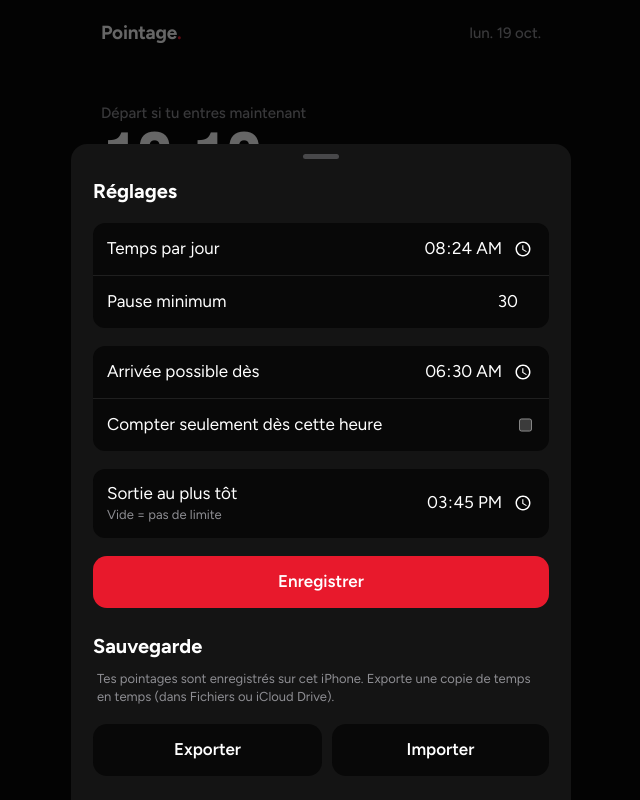
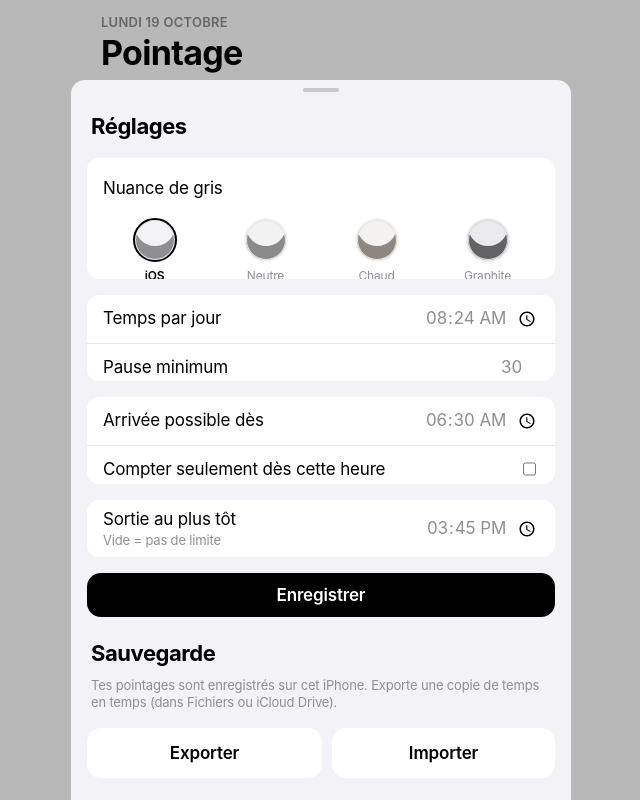
Before and after one commit to AmnizyyRS/pointage, a plain HTML site: page index.html in a window 1280 px wide. Both pictures are taken after a click on the button "Réglages". Shown: the whole page, without its empty margins (319-959 px from the left). Drawn offline with Linux system fonts and the light colour scheme.

Commit message:
Nouvelle DA : noir sur blanc façon iOS, nuances de gris au choix
Co-Authored-By: Claude Opus 5.5 <noreply@anthropic.com>
Claude-Session: https://claude.ai/code/session_01GGgVdJS4ggNRcLX2Qj3QgF

```diff
--- a/index.html
+++ b/index.html
@@ -5,136 +5,138 @@
 <meta name="viewport" content="width=device-width,initial-scale=1,viewport-fit=cover">
 <meta name="apple-mobile-web-app-capable" content="yes">
 <meta name="mobile-web-app-capable" content="yes">
-<meta name="apple-mobile-web-app-status-bar-style" content="black-translucent">
+<meta name="apple-mobile-web-app-status-bar-style" content="default">
 <meta name="apple-mobile-web-app-title" content="Pointage">
-<meta name="theme-color" content="#080808">
+<meta name="theme-color" content="#FFFFFF">
 <meta name="format-detection" content="telephone=no">
 <link rel="manifest" href="manifest.webmanifest">
 <link rel="apple-touch-icon" href="apple-touch-icon.png">
 <link rel="icon" type="image/png" href="favicon.png">
 <style>html{box-sizing:border-box;padding-top:env(safe-area-inset-top,0px);padding-bottom:env(safe-area-inset-bottom,0px);-webkit-text-size-adjust:100%}body{margin:0}img{max-width:100%}html,body{overscroll-behavior:none}</style>
 <title>Pointage</title>
-<link rel="preconnect" href="https://fonts.googleapis.com">
-<link rel="preconnect" href="https://fonts.gstatic.com" crossorigin>
-<link rel="stylesheet" href="https://fonts.googleapis.com/css2?family=Bebas+Neue&family=Figtree:wght@400;500;600;700&display=swap">
 <style>
-/* Layout: one screen, iOS-like. Departure time on top, today's punches, live iPhone clock + Entrée/Sortie buttons in the thumb zone. Everything else lives in sheets. */
+/* Layout: iOS-like single screen. Large title, departure time, projection card, today's punches, Entrée/Sortie in the thumb zone. Light, black on white with grey groups. Grey tone is user-selectable (Réglages). */
 :root{
-  --bg:#080808; --raised:#141414; --hair:#1F1F1F;
-  --fg:#FFFFFF; --muted:#8E8E93; --faint:#48484A;
-  --red:#E8192C; --ok:#30D158;
-  --f-display:"Bebas Neue","Oswald","Arial Narrow",Impact,sans-serif;
-  --f-body:"Figtree",-apple-system,system-ui,"Segoe UI",sans-serif;
-  --f-logo:"Red Hat Display","Figtree",system-ui,sans-serif;
-  color-scheme:dark;
+  --bg:#FFFFFF; --fg:#000000;
+  --raised:#F2F2F7; --hair:#E5E5EA; --muted:#8E8E93; --faint:#C7C7CC;
+  --accent:#000000; --on-accent:#FFFFFF;
+  --ok:#248A3D; --neg:#D70015;
+  --f-body:-apple-system,BlinkMacSystemFont,"SF Pro Text","Helvetica Neue",Helvetica,Arial,sans-serif;
+  --f-display:-apple-system,BlinkMacSystemFont,"SF Pro Display","Helvetica Neue",Helvetica,Arial,sans-serif;
+  color-scheme:light;
 }
 html,body{height:100%;background:var(--bg);color:var(--fg)}
-body{font-family:var(--f-body);font-size:17px;line-height:1.4;-webkit-font-smoothing:antialiased;
-  padding-left:max(24px,env(safe-area-inset-left,0px));padding-right:max(24px,env(safe-area-inset-right,0px))}
+body{font-family:var(--f-body);font-size:17px;line-height:1.35;letter-spacing:-.01em;-webkit-font-smoothing:antialiased;
+  padding-left:max(20px,env(safe-area-inset-left,0px));padding-right:max(20px,env(safe-area-inset-right,0px))}
 *{box-sizing:border-box}
 [hidden]{display:none!important}
-button,input{font:inherit;color:inherit}
+button,input{font:inherit;color:inherit;letter-spacing:inherit}
 button{cursor:pointer;-webkit-tap-highlight-color:transparent}
-:focus-visible{outline:2px solid var(--red);outline-offset:3px;border-radius:6px}
+:focus-visible{outline:2px solid var(--accent);outline-offset:3px;border-radius:8px}
 .num{font-variant-numeric:tabular-nums}
+.pos{color:var(--ok)} .neg{color:var(--neg)}
 
-.app{max-width:440px;min-height:100%;margin:0 auto;padding-block:20px 24px;display:flex;flex-direction:column}
+.app{max-width:440px;min-height:100%;margin:0 auto;padding-block:14px 22px;display:flex;flex-direction:column}
 
-header{display:flex;justify-content:space-between;align-items:center}
-.logo{font-weight:700;font-size:19px;letter-spacing:-.01em}
-.logo span{color:var(--red)}
-.date{color:var(--muted);font-size:15px;font-weight:500}
+header{display:flex;flex-direction:column;gap:2px}
+.date{order:-1;color:var(--muted);font-size:13px;font-weight:600;text-transform:uppercase;letter-spacing:.02em}
+.logo{font-family:var(--f-display);font-size:34px;font-weight:700;letter-spacing:-.02em;line-height:1.1}
+.logo span{display:none}
 
-.hero{margin-top:7vh;display:flex;flex-direction:column}
+.hero{margin-top:26px;display:flex;flex-direction:column}
 .kicker{color:var(--muted);font-size:15px;font-weight:500}
-.time{font-family:var(--f-display);font-size:clamp(68px,21vw,88px);line-height:.9;letter-spacing:.01em;margin-top:4px}
-.time.pos{color:var(--ok)} .time.neg{color:var(--red)}
-.bar{height:4px;background:var(--hair);border-radius:2px;overflow:hidden;margin-top:20px}
-.bar i{display:block;height:100%;background:var(--red);border-radius:2px;width:0;transition:width .6s ease}
-.meta{display:flex;justify-content:space-between;gap:12px;margin-top:10px;font-size:15px;color:var(--muted)}
+.time{font-family:var(--f-display);font-size:clamp(64px,19vw,80px);font-weight:600;line-height:1;letter-spacing:-.035em;margin-top:2px}
+.time.pos{color:var(--ok)} .time.neg{color:var(--neg)}
+.bar{height:6px;background:var(--raised);border-radius:3px;overflow:hidden;margin-top:16px}
+.bar i{display:block;height:100%;background:var(--accent);border-radius:3px;width:0;transition:width .6s ease}
+.meta{display:flex;justify-content:space-between;gap:12px;margin-top:8px;font-size:15px;color:var(--muted)}
 .meta b{color:var(--fg);font-weight:600}
 
-.proj{margin-top:24px;background:var(--raised);border-radius:14px;padding:14px 16px;display:flex;flex-direction:column;gap:10px}
+.proj{margin-top:22px;background:var(--raised);border-radius:16px;padding:14px 16px;display:flex;flex-direction:column;gap:10px}
 .proj-main{display:flex;justify-content:space-between;align-items:center;gap:12px}
 .proj-main span{color:var(--muted);font-size:15px;font-weight:500;display:flex;align-items:center;gap:6px;flex-wrap:wrap}
 .proj-main input{background:var(--bg);border:0;border-radius:8px;padding:4px 8px;color:var(--fg);font-size:16px;font-weight:600;font-variant-numeric:tabular-nums}
-.proj-main input:focus{outline:2px solid var(--red)}
-.proj-main b{font-size:26px;font-weight:700;letter-spacing:-.01em}
+.proj-main input:focus{outline:2px solid var(--accent)}
+.proj-main b{font-family:var(--f-display);font-size:26px;font-weight:700;letter-spacing:-.02em}
 .proj-rows{display:flex;flex-direction:column;gap:4px;border-top:1px solid var(--hair);padding-top:10px}
-.proj-row{display:flex;justify-content:space-between;font-size:14px;color:var(--muted)}
+.proj-row{display:flex;justify-content:space-between;font-size:15px;color:var(--muted)}
 .proj-row b{font-weight:600}
-.proj-warn{font-size:13px;color:var(--red);margin:-4px 0 0}
-.today{margin-top:26px;display:flex;flex-direction:column;gap:10px}
+.proj-warn{font-size:13px;color:var(--neg);margin:-4px 0 0}
+
+.today{margin-top:24px;display:flex;flex-direction:column;gap:10px}
 .today-head{display:flex;justify-content:space-between;align-items:baseline}
-.today-head span{color:var(--muted);font-size:15px;font-weight:500}
-.today-head button{border:0;background:none;color:var(--red);font-size:15px;font-weight:600;padding:4px 0}
+.today-head span{font-size:20px;font-weight:700;letter-spacing:-.02em}
+.today-head button{border:0;background:none;color:var(--muted);font-size:15px;font-weight:500;padding:4px 0}
 .punches{display:flex;flex-wrap:wrap;gap:8px}
-.p{background:var(--raised);border:0;border-radius:10px;padding:8px 12px;display:flex;flex-direction:column;align-items:flex-start;gap:0;min-width:76px}
+.p{background:var(--raised);border:0;border-radius:12px;padding:8px 12px;display:flex;flex-direction:column;align-items:flex-start;min-width:78px;text-align:left}
 .p small{font-size:12px;color:var(--muted);font-weight:500}
-.p b{font-size:18px;font-weight:600}
+.p b{font-size:19px;font-weight:600}
 .p.in small::before,.p.out small::before{content:"";display:inline-block;width:6px;height:6px;border-radius:50%;margin-right:5px;vertical-align:1px}
-.p.in small::before{background:var(--ok)} .p.out small::before{background:var(--red)}
-.p.empty{color:var(--faint);font-size:15px;background:none;padding:8px 0}
+.p.in small::before{background:var(--fg)} .p.out small::before{border:1.5px solid var(--muted);width:4px;height:4px}
+.p.empty{color:var(--muted);font-size:15px;background:none;padding:6px 0}
 
-.bottom{margin-top:auto;padding-top:36px;display:flex;flex-direction:column;gap:12px}
-.live{text-align:center;color:var(--muted);font-size:14px;font-weight:500}
-.live b{color:var(--fg);font-weight:600;letter-spacing:.02em}
+.bottom{margin-top:auto;padding-top:30px;display:flex;flex-direction:column;gap:12px}
+.live{text-align:center;color:var(--muted);font-size:13px;font-weight:500}
+.live b{color:var(--fg);font-weight:600}
 .punch{display:grid;grid-template-columns:1fr 1fr;gap:10px}
-.pb{border:0;border-radius:16px;height:76px;display:flex;flex-direction:column;align-items:center;justify-content:center;gap:2px;background:var(--raised);color:var(--faint);transition:transform .08s,opacity .15s}
-.pb span{font-weight:700;font-size:19px}
-.pb small{font-size:13px;font-weight:500;opacity:.8}
-.pb.on{background:var(--red);color:#fff}
-.pb.on.out{background:var(--fg);color:var(--bg)}
+.pb{border:0;border-radius:16px;height:72px;display:flex;flex-direction:column;align-items:center;justify-content:center;gap:1px;background:var(--raised);color:var(--faint);transition:transform .08s,opacity .15s}
+.pb span{font-weight:600;font-size:19px}
+.pb small{font-size:13px;font-weight:500;opacity:.75}
+.pb.on{background:var(--accent);color:var(--on-accent)}
 .pb:not(.on){cursor:default}
-.pb.on:active{transform:scale(.97);opacity:.9}
+.pb.on:active{transform:scale(.97);opacity:.85}
 
-.week{display:flex;justify-content:center;gap:18px;font-size:14px;color:var(--muted);min-height:20px}
+.week{display:flex;justify-content:center;gap:18px;font-size:14px;color:var(--muted);min-height:18px}
 .week b{font-weight:600}
-.pos{color:var(--ok)} .neg{color:var(--red)}
-.links{display:flex;justify-content:center;gap:26px;margin-top:-4px}
-.links button{border:0;background:none;color:var(--muted);font-size:14px;font-weight:500;padding:8px 2px}
+.links{display:flex;justify-content:center;gap:28px;margin-top:-4px}
+.links button{border:0;background:none;color:var(--fg);font-size:15px;font-weight:500;padding:8px 2px}
 
-/* sheets */
-.scrim{position:fixed;inset:0;background:rgba(0,0,0,.6);z-index:20;display:flex;align-items:flex-end;justify-content:center}
-.sheet{background:var(--raised);width:100%;max-width:500px;max-height:88%;overflow:auto;border-radius:16px 16px 0 0;
-  padding:10px max(22px,env(safe-area-inset-left,0px)) calc(24px + env(safe-area-inset-bottom,0px)) max(22px,env(safe-area-inset-right,0px));display:flex;flex-direction:column;gap:18px}
+/* sheets: grey sheet, white grouped lists (iOS inset grouped) */
+.scrim{position:fixed;inset:0;background:rgba(0,0,0,.28);z-index:20;display:flex;align-items:flex-end;justify-content:center}
+.sheet{background:var(--raised);width:100%;max-width:500px;max-height:90%;overflow:auto;border-radius:14px 14px 0 0;
+  padding:8px max(16px,env(safe-area-inset-left,0px)) calc(22px + env(safe-area-inset-bottom,0px)) max(16px,env(safe-area-inset-right,0px));display:flex;flex-direction:column;gap:16px}
 .grab{width:36px;height:5px;border-radius:3px;background:var(--faint);align-self:center}
-.sheet h3{margin:0;font-size:20px;font-weight:700}
+.sheet h3{margin:4px 4px 0;font-size:22px;font-weight:700;letter-spacing:-.02em}
 .list{display:flex;flex-direction:column;border-radius:12px;overflow:hidden;background:var(--bg)}
-.item{display:flex;justify-content:space-between;align-items:center;gap:12px;padding:13px 14px;border:0;background:none;text-align:left;width:100%;min-height:50px}
-.item + .item{border-top:1px solid var(--hair)}
+.item{display:flex;justify-content:space-between;align-items:center;gap:12px;padding:12px 16px;border:0;background:none;text-align:left;width:100%;min-height:48px}
+.item + .item{border-top:.5px solid var(--hair)}
 .item small{display:block;color:var(--muted);font-size:13px;margin-top:1px}
-.item input{background:none;border:0;text-align:right;color:var(--fg);font-size:17px;min-width:0;width:auto;max-width:150px}
-.item input:focus{outline:none;color:var(--red)}
+.item input{background:none;border:0;text-align:right;color:var(--muted);font-size:17px;min-width:0;width:auto;max-width:150px}
+.item input:focus{outline:none;color:var(--fg)}
 .item .r{font-weight:600}
 .item .grow{flex:1}
-.x{border:0;background:var(--hair);color:var(--muted);width:28px;height:28px;border-radius:14px;font-size:16px;line-height:1;flex:none}
-.note{color:var(--muted);font-size:13px;margin:-6px 4px 0}
-.err{color:var(--red);font-size:14px;margin:0}
+.x{border:0;background:var(--raised);color:var(--muted);width:28px;height:28px;border-radius:14px;font-size:16px;line-height:1;flex:none}
+.note{color:var(--muted);font-size:13px;margin:-8px 16px 0}
+.err{color:var(--neg);font-size:14px;margin:0 4px}
 .row{display:flex;gap:10px}
 .row .ghost,.row .cta{flex:1}
-.cta{border:0;border-radius:14px;background:var(--red);color:#fff;font-weight:600;font-size:17px;height:52px;width:100%}
-.ghost{border:0;border-radius:14px;background:var(--bg);color:var(--fg);font-weight:600;font-size:17px;height:52px}
-.addp{border:0;background:none;color:var(--red);font-weight:600;font-size:16px;text-align:left;padding:4px 4px}
-.danger{border:0;background:none;color:var(--red);font-weight:500;font-size:16px;height:44px}
-.toggle{accent-color:var(--red);width:20px;height:20px}
-.seg{display:grid;grid-template-columns:1fr 1fr;background:var(--bg);border-radius:9px;padding:2px}
-.seg button{border:0;background:none;color:var(--muted);font-weight:600;font-size:14px;height:32px;border-radius:7px}
-.seg button.on{background:var(--faint);color:var(--fg)}
+.cta{border:0;border-radius:14px;background:var(--accent);color:var(--on-accent);font-weight:600;font-size:17px;height:50px;width:100%}
+.ghost{border:0;border-radius:14px;background:var(--bg);color:var(--fg);font-weight:600;font-size:17px;height:50px}
+.addp{border:0;background:none;color:var(--fg);font-weight:600;font-size:16px;text-align:left;padding:2px 16px}
+.danger{border:0;background:none;color:var(--neg);font-weight:500;font-size:16px;height:44px}
+.toggle{accent-color:var(--accent);width:20px;height:20px}
+.seg{display:grid;grid-template-columns:1fr 1fr;background:var(--hair);border-radius:9px;padding:2px}
+.seg button{border:0;background:none;color:var(--fg);font-weight:500;font-size:14px;height:30px;border-radius:7px}
+.seg button.on{background:var(--bg);font-weight:600;box-shadow:0 1px 3px rgba(0,0,0,.12)}
 .nav{display:flex;align-items:center;justify-content:space-between;gap:8px}
 .nav button{border:0;background:none;color:var(--fg);font-size:26px;width:40px;height:40px;border-radius:20px;line-height:1}
 .nav button[disabled]{color:var(--faint);cursor:default}
 .nav div{text-align:center;font-weight:700;font-size:18px}
 .nav small{display:block;color:var(--muted);font-weight:500;font-size:13px}
-.sum{display:grid;grid-template-columns:repeat(3,1fr);gap:8px}
+.sum{display:grid;grid-template-columns:repeat(3,1fr);gap:8px;padding:0 4px}
 .sum div{display:flex;flex-direction:column;gap:2px;color:var(--muted);font-size:13px}
-.sum b{color:var(--fg);font-size:24px;font-weight:700;letter-spacing:-.01em}
+.sum b{color:var(--fg);font-size:24px;font-weight:700;letter-spacing:-.02em}
 .item.future{color:var(--faint)}
-.mini{display:block;height:3px;background:var(--hair);border-radius:2px;margin-top:7px;width:120px;overflow:hidden}
-.mini i{display:block;height:100%;background:var(--red)}
+.mini{display:block;height:3px;background:var(--raised);border-radius:2px;margin-top:7px;width:120px;overflow:hidden}
+.mini i{display:block;height:100%;background:var(--fg)}
 .mini i.full{background:var(--ok)}
-.toast{position:fixed;left:50%;top:calc(14px + env(safe-area-inset-top,0px));transform:translateX(-50%);background:var(--raised);color:var(--fg);font-size:14px;font-weight:500;padding:6px 6px 6px 16px;min-height:40px;border-radius:20px;z-index:30;white-space:nowrap;display:flex;align-items:center;gap:12px;box-shadow:0 6px 24px rgba(0,0,0,.5)}
-.toast button{border:0;background:var(--hair);color:var(--red);font-weight:600;font-size:14px;border-radius:14px;padding:6px 12px}
+.tones{display:grid;grid-template-columns:repeat(4,1fr);gap:8px;padding:12px 16px}
+.tone{border:0;background:none;display:flex;flex-direction:column;align-items:center;gap:6px;font-size:12px;color:var(--muted);padding:0}
+.tone i{display:block;width:44px;height:44px;border-radius:22px;border:2px solid transparent;box-shadow:inset 0 0 0 1px rgba(0,0,0,.08)}
+.tone.on{color:var(--fg);font-weight:600}
+.tone.on i{border-color:var(--fg)}
+.toast{position:fixed;left:50%;top:calc(12px + env(safe-area-inset-top,0px));transform:translateX(-50%);background:var(--fg);color:var(--bg);font-size:14px;font-weight:500;padding:6px 6px 6px 16px;min-height:40px;border-radius:20px;z-index:30;white-space:nowrap;display:flex;align-items:center;gap:12px;box-shadow:0 8px 28px rgba(0,0,0,.18)}
+.toast button{border:0;background:rgba(255,255,255,.18);color:var(--bg);font-weight:600;font-size:14px;border-radius:14px;padding:6px 12px}
 .toast:not(.undo){padding-right:16px}
 @media (prefers-reduced-motion:reduce){*{transition:none!important}}
 </style>
@@ -189,7 +191,7 @@ header{display:flex;justify-content:space-between;align-items:center}
 <script>
 (() => {
   const LS_KEY = "pointage.v1";
-  const DEFAULT_SETTINGS = { daily: 504, pauseMin: 30, winStart: 390, winEnd: 540, clampStart: false, minOut: 945 };
+  const DEFAULT_SETTINGS = { daily: 504, pauseMin: 30, winStart: 390, winEnd: 540, clampStart: false, minOut: 945, tone: "ios" };
   let state = { settings: { ...DEFAULT_SETTINGS }, days: {} };
   let col = null, synced = false;
 
@@ -204,6 +206,8 @@ header{display:flex;justify-content:space-between;align-items:center}
   const parseKey = k => { const [y, mo, d] = k.split("-").map(Number); return new Date(y, mo - 1, d); };
   const J = ["dim.", "lun.", "mar.", "mer.", "jeu.", "ven.", "sam."];
   const M = ["janv.", "févr.", "mars", "avr.", "mai", "juin", "juil.", "août", "sept.", "oct.", "nov.", "déc."];
+  const JL = ["dimanche", "lundi", "mardi", "mercredi", "jeudi", "vendredi", "samedi"];
+  const MOISL = ["janvier", "février", "mars", "avril", "mai", "juin", "juillet", "août", "septembre", "octobre", "novembre", "décembre"];
   const longDate = d => J[d.getDay()] + " " + d.getDate() + " " + M[d.getMonth()];
   const mondayOf = d => { const x = new Date(d); x.setDate(x.getDate() - (x.getDay() + 6) % 7); x.setHours(0, 0, 0, 0); return x; };
   const sortTimes = a => a.filter(Boolean).sort((x, y) => toMin(x) - toMin(y));
@@ -215,6 +219,19 @@ header{display:flex;justify-content:space-between;align-items:center}
     if (c && c.days) { const days = {}; Object.keys(c.days).forEach(k => { const r = norm(c.days[k]); if (r.punches.length) days[k] = r; }); state = { settings: { ...DEFAULT_SETTINGS, ...(c.settings || {}) }, days }; }
   } catch (e) {}
   const lsWrite = () => { try { localStorage.setItem(LS_KEY, JSON.stringify(state)); } catch (e) {} };
+
+
+  // ---- grey tones ----
+  const TONES = {
+    ios:      { name: "iOS",      raised: "#F2F2F7", hair: "#E5E5EA", muted: "#8E8E93", faint: "#C7C7CC" },
+    neutre:   { name: "Neutre",   raised: "#F2F2F2", hair: "#E6E6E6", muted: "#8A8A8A", faint: "#C4C4C4" },
+    chaud:    { name: "Chaud",    raised: "#F4F2EF", hair: "#E8E5E1", muted: "#8C8781", faint: "#C9C4BE" },
+    graphite: { name: "Graphite", raised: "#EBEBED", hair: "#D8D8DC", muted: "#636366", faint: "#AEAEB2" }
+  };
+  function applyTone(key) {
+    const t = TONES[key] || TONES.ios, r = document.documentElement.style;
+    r.setProperty("--raised", t.raised); r.setProperty("--hair", t.hair); r.setProperty("--muted", t.muted); r.setProperty("--faint", t.faint);
+  }
 
   // ---- core calc: alternating Entrée / Sortie ----
   function calc(rec, isToday) {
@@ -281,7 +298,8 @@ header{display:flex;justify-content:space-between;align-items:center}
     const now = new Date(), tk = dateKey(now), n = nowMin(), s = state.settings;
     const rec = state.days[tk] || { punches: [] };
     const c = calc(rec, true);
-    $("date").textContent = longDate(now);
+    applyTone(s.tone);
+    $("date").textContent = JL[now.getDay()] + " " + now.getDate() + " " + MOISL[now.getMonth()];
 
     const time = $("time"); time.className = "time num";
     if (!c) {
@@ -485,6 +503,7 @@ header{display:flex;justify-content:space-between;align-items:center}
   function openSettings() {
     const s = state.settings;
     openSheet(`<h3>Réglages</h3>
+      <div class="list"><div class="item" style="padding-bottom:0"><span>Nuance de gris</span></div><div class="tones">${Object.keys(TONES).map(k => `<button class="tone${(s.tone || "ios") === k ? " on" : ""}" data-tone="${k}"><i style="background:${TONES[k].raised};box-shadow:inset 0 0 0 1px ${TONES[k].hair}, inset 0 -14px 0 ${TONES[k].muted}"></i>${TONES[k].name}</button>`).join("")}</div></div>
       <div class="list">
         <label class="item"><span>Temps par jour</span><input type="time" id="st-daily" value="${clock(s.daily)}"></label>
         <label class="item"><span>Pause minimum</span><input type="number" inputmode="numeric" min="0" max="180" id="st-pause" value="${s.pauseMin}" style="max-width:70px"></label>
@@ -527,9 +546,13 @@ header{display:flex;justify-content:space-between;align-items:center}
       };
       rd.readAsText(f);
     };
+    scrim.querySelectorAll("[data-tone]").forEach(b => b.onclick = () => {
+      state.settings.tone = b.dataset.tone; saveSettings();
+      scrim.querySelectorAll("[data-tone]").forEach(x => x.classList.toggle("on", x === b));
+    });
     $("st-save").onclick = () => {
       const pm = parseInt($("st-pause").value, 10);
-      state.settings = { ...s, daily: toMin($("st-daily").value) || 504, pauseMin: isNaN(pm) ? 30 : Math.max(0, pm), winStart: toMin($("st-ws").value) ?? 390, clampStart: $("st-clamp").checked, minOut: toMin($("st-minout").value) };
+      state.settings = { ...state.settings, daily: toMin($("st-daily").value) || 504, pauseMin: isNaN(pm) ? 30 : Math.max(0, pm), winStart: toMin($("st-ws").value) ?? 390, clampStart: $("st-clamp").checked, minOut: toMin($("st-minout").value) };
       saveSettings(); closeSheet(); toast("Réglages enregistrés");
     };
   }
--- a/sw.js
+++ b/sw.js
@@ -1,4 +1,4 @@
-const CACHE = "pointage-v1";
+const CACHE = "pointage-v2";
 const SHELL = ["./", "index.html", "manifest.webmanifest", "apple-touch-icon.png", "icon-192.png", "icon-512.png", "favicon.png"];
 self.addEventListener("install", e => { e.waitUntil(caches.open(CACHE).then(c => c.addAll(SHELL))); self.skipWaiting(); });
 self.addEventListener("activate", e => { e.waitUntil(caches.keys().then(ks => Promise.all(ks.filter(k => k !== CACHE).map(k => caches.delete(k))))); self.clients.claim(); });
```
Also changed, not shown: apple-touch-icon.png, favicon.png, icon-192.png, icon-512.png, manifest.webmanifest.
